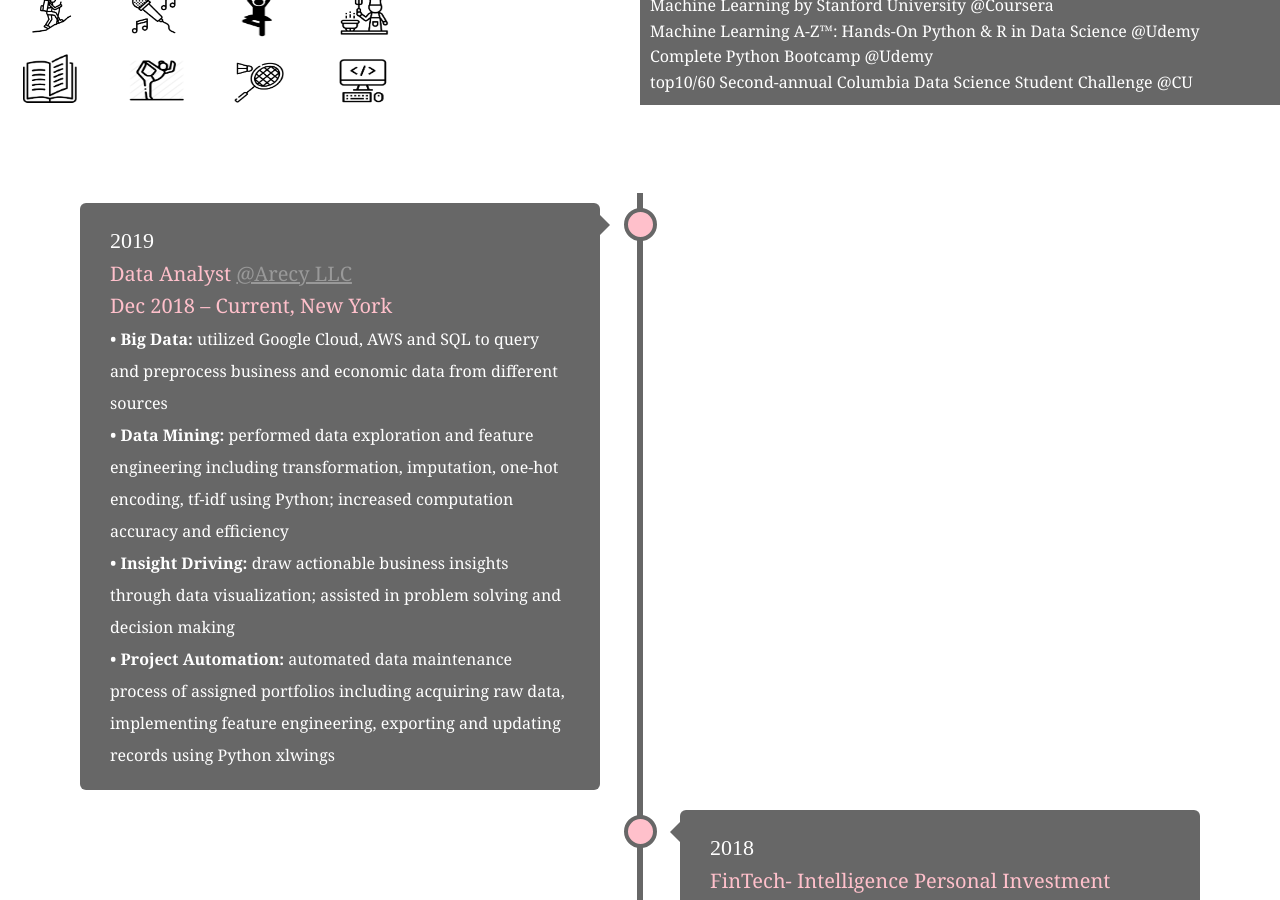
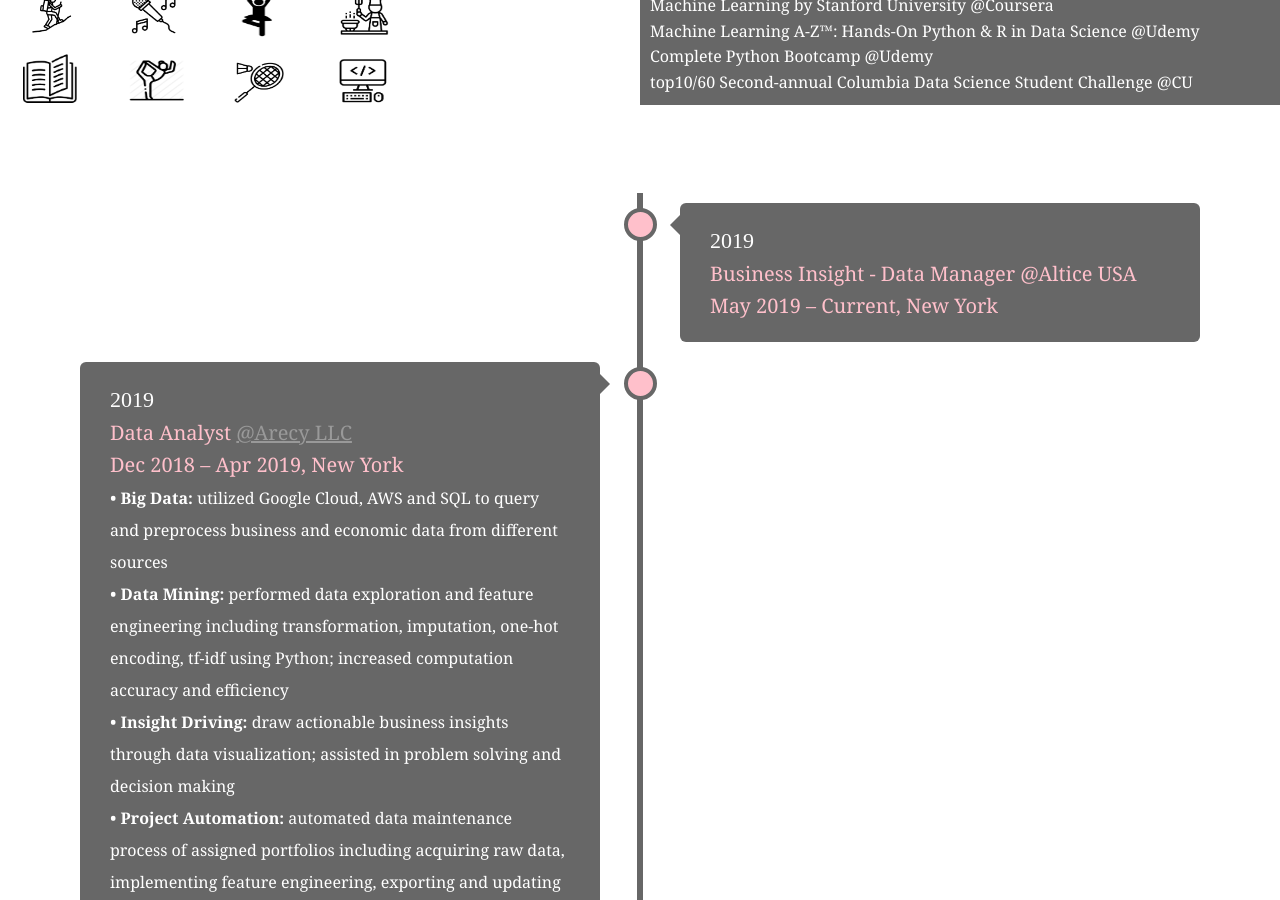
Before and after one commit to zf2169/zf2169.github.io, a Jekyll site: the page built from cv/index.html, in a window 1280 px wide and 900 px high, scrolled down 815 px. Built offline with Jekyll 4.4.1, drawn with Linux system fonts in a browser that asks for light colours.

Commit message:
Update index.html

```diff
--- a/cv/index.html
+++ b/cv/index.html
@@ -92,10 +92,20 @@ title: CV of Abby
   <cv-title> <br> <br> </cv-title>
 
   <div class="timeline">
+	<div class="container right">
+    	  <div class="content">
+	    <cv-year> 2019 <br> </cv-year>
+	    <cv-title> Business Insight - Data Manager @Altice USA <br> May 2019 – Current, New York <br> </<cv-title></<cv-title>
+	    <cv-content style="color: white">
+
+	    </cv-content>
+	  </div>
+  	</div>
+
 	<div class="container left">
 	  <div class="content">
 	    <cv-year> 2019 <br> </cv-year>
-	    <cv-title> Data Analyst <a href="https://www.arecy-us.com/">@Arecy LLC</a> <br> Dec 2018 – Current, New York <br> </<cv-title>
+	    <cv-title> Data Analyst <a href="https://www.arecy-us.com/">@Arecy LLC</a> <br> Dec 2018 – Apr 2019, New York <br> </<cv-title>
 	    <cv-content style="color: white">
 		<strong>• Big Data:</strong> utilized Google Cloud, AWS and SQL to query and preprocess business and economic data from different sources
 		<br>
```
